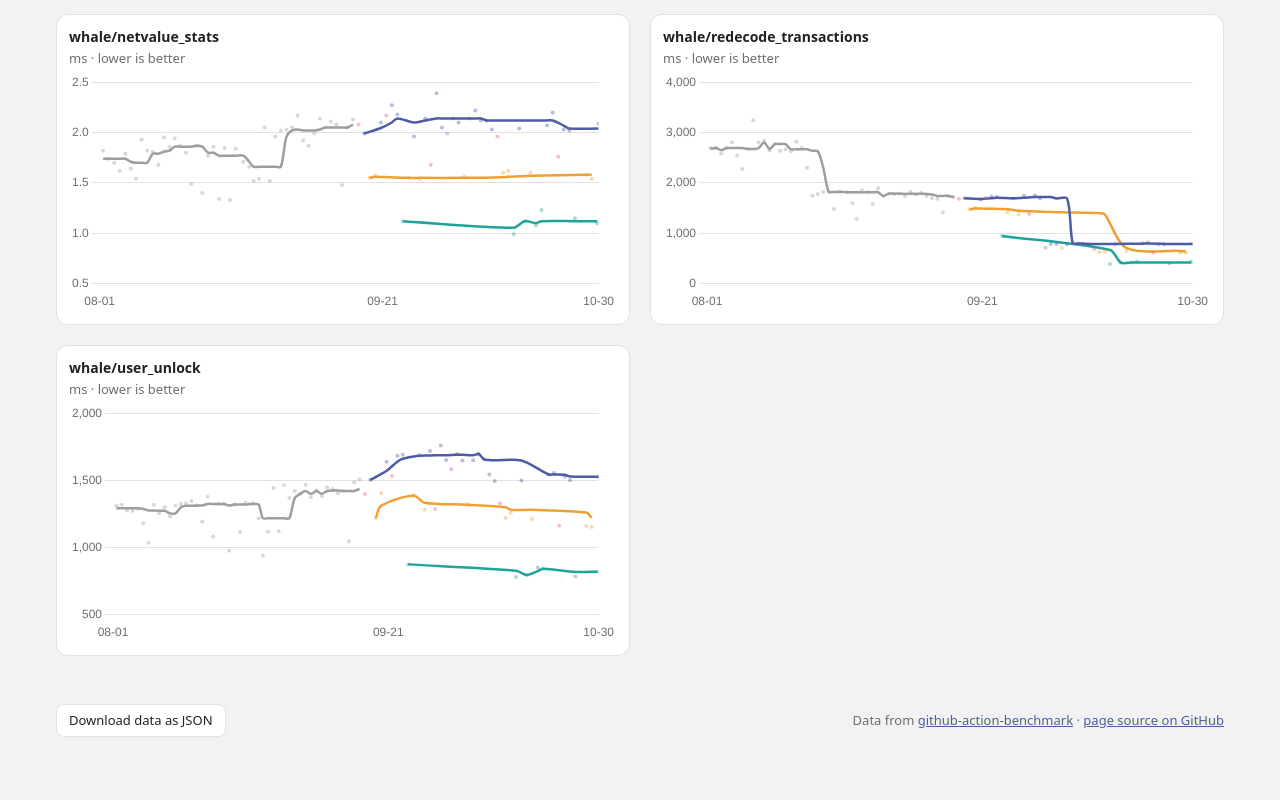
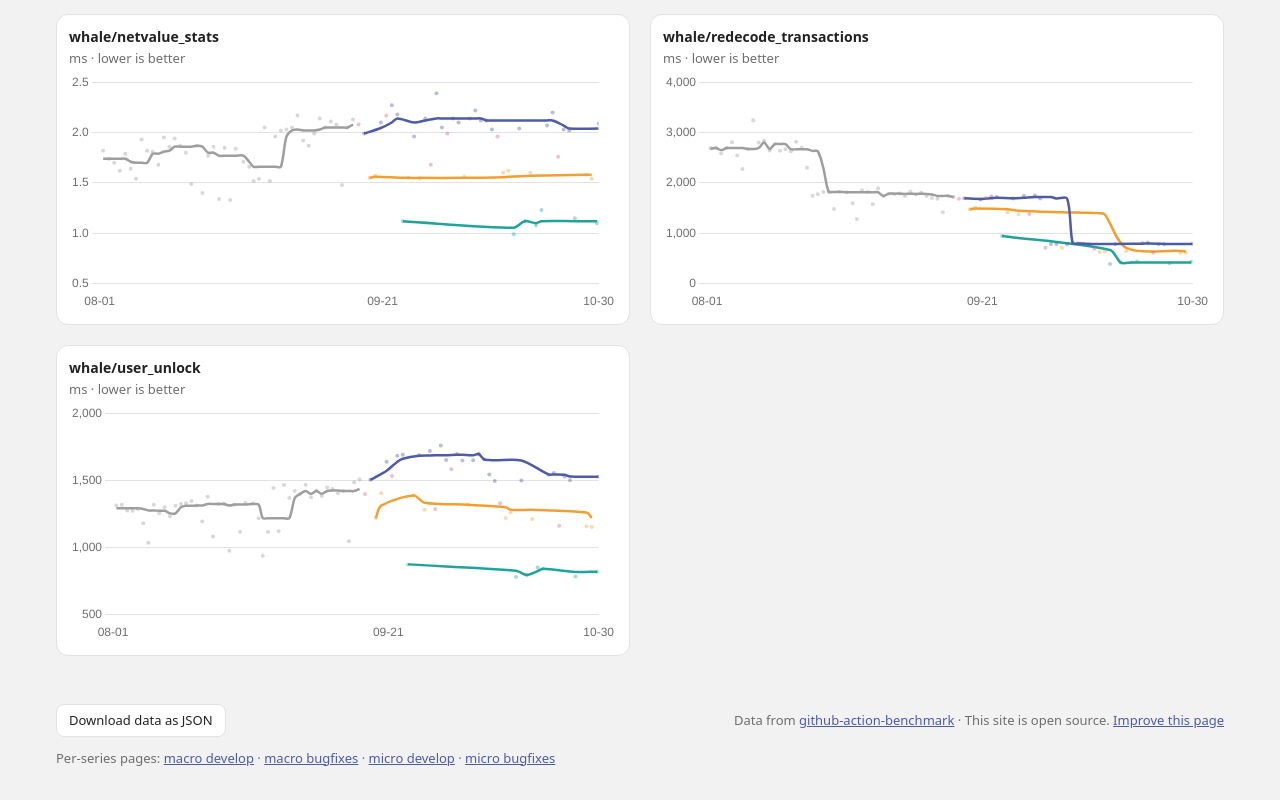
Before and after one commit to rotki/benchmark-data, a plain HTML site: page index.html in a window 1280 px wide. Shown: the part 3705-4505 px from the top of the page. Before the commit the page ends 4474 px from the top, so only its background shows below. Drawn offline with Linux system fonts and the light colour scheme.

Commit message:
feat: keep the old landing page's links in the dashboard footer
The dashboard replaces the README-rendered landing page, so carry over its per-series dashboard links and its "Improve this page" edit link.

```diff
--- a/index.html
+++ b/index.html
@@ -69,6 +69,7 @@ th:first-child, td:first-child { position: sticky; left: 0; background: var(--pa
 @media (max-width: 520px) { .grid { grid-template-columns: 1fr; } }
 footer { max-width: 1200px; margin: 0 auto; padding: 0 16px 32px; display: flex; flex-wrap: wrap; gap: 12px; align-items: center; color: var(--muted); font-size: 13px; }
 footer .spacer { flex: 1; }
+footer .series-pages { flex-basis: 100%; }
 footer button { border: 1px solid var(--line); background: var(--panel); color: var(--text); border-radius: 8px; padding: 6px 12px; font: inherit; cursor: pointer; }
 </style>
 </head>
@@ -98,7 +99,13 @@ footer button { border: 1px solid var(--line); background: var(--panel); color:
 <footer>
   <button id="download">Download data as JSON</button>
   <span class="spacer"></span>
-  <span>Data from <a rel="noopener" href="https://github.com/benchmark-action/github-action-benchmark">github-action-benchmark</a> · <a rel="noopener" href="https://github.com/rotki/benchmark-data">page source on GitHub</a></span>
+  <span>Data from <a rel="noopener" href="https://github.com/benchmark-action/github-action-benchmark">github-action-benchmark</a> · This site is open source. <a rel="noopener" href="https://github.com/rotki/benchmark-data/edit/main/index.html">Improve this page</a></span>
+  <nav class="series-pages">Per-series pages:
+    <a href="macro/develop/">macro develop</a> ·
+    <a href="macro/bugfixes/">macro bugfixes</a> ·
+    <a href="micro/develop/">micro develop</a> ·
+    <a href="micro/bugfixes/">micro bugfixes</a>
+  </nav>
 </footer>
 
 <script>
```
